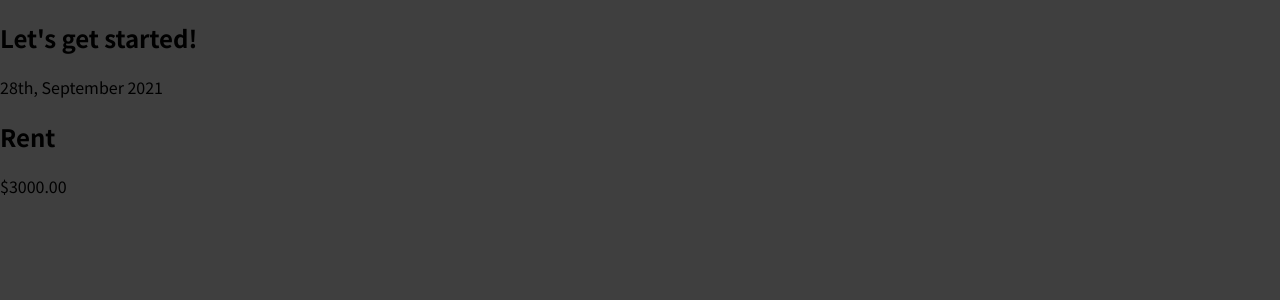
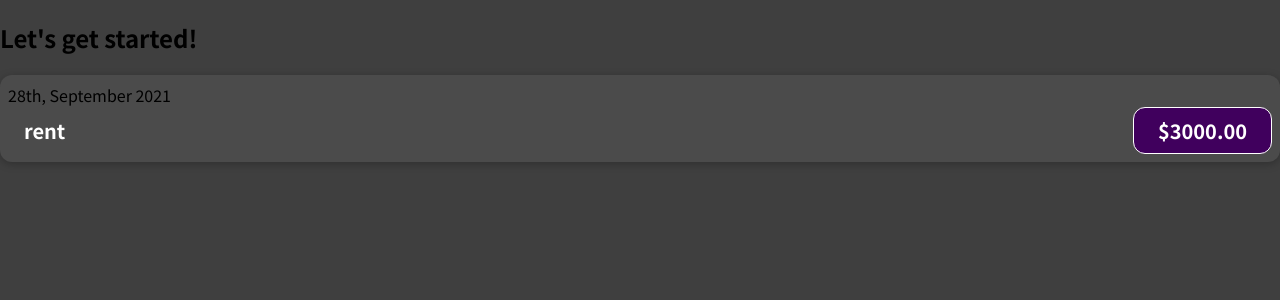
Before and after one commit to psurer/react-expense-app, a JavaScript app: page / in a window 1280 px wide. Shown: the top 300 px of the page. Built offline with nearby package versions, Linux system fonts and the light colour scheme.

Commit message:
replacing hard coded data

```diff
--- a/src/components/ExpenseItem.js
+++ b/src/components/ExpenseItem.js
@@ -1,11 +1,19 @@
 import './ExpenseItem.css';
 function ExpenseItem() {
+  // using builtin date consturctor that comes with JS
+  // here we create dummy data
+  const expenseDate = new Date(2021, 9, 28);
+  const expenseTitle = 'rent';
+  const expenseAmount = 3000.00;
+
   return (
-    <div>
+    //we use className because class is a reserved word in JS
+    // here we replace hardcoded data with opening and closing curly braces
+    <div className="expense-item">
       <div>28th, September 2021</div>
-      <div>
-        <h2>Rent</h2>
-        <div>$3000.00</div>
+      <div className="expense-item__description">
+        <h2>{expenseTitle}</h2>
+        <div className="expense-item__price">$3000.00</div>
       </div>
       </div>
   );
```
Also changed, not shown: src/components/ExpenseItem.css (line endings or trailing spaces).
